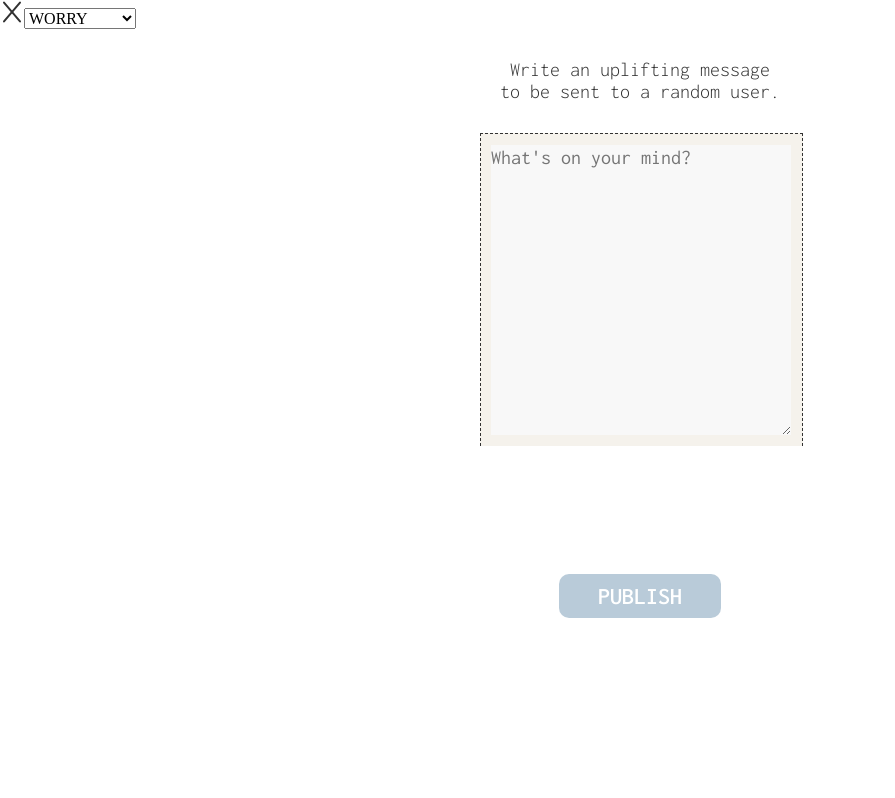
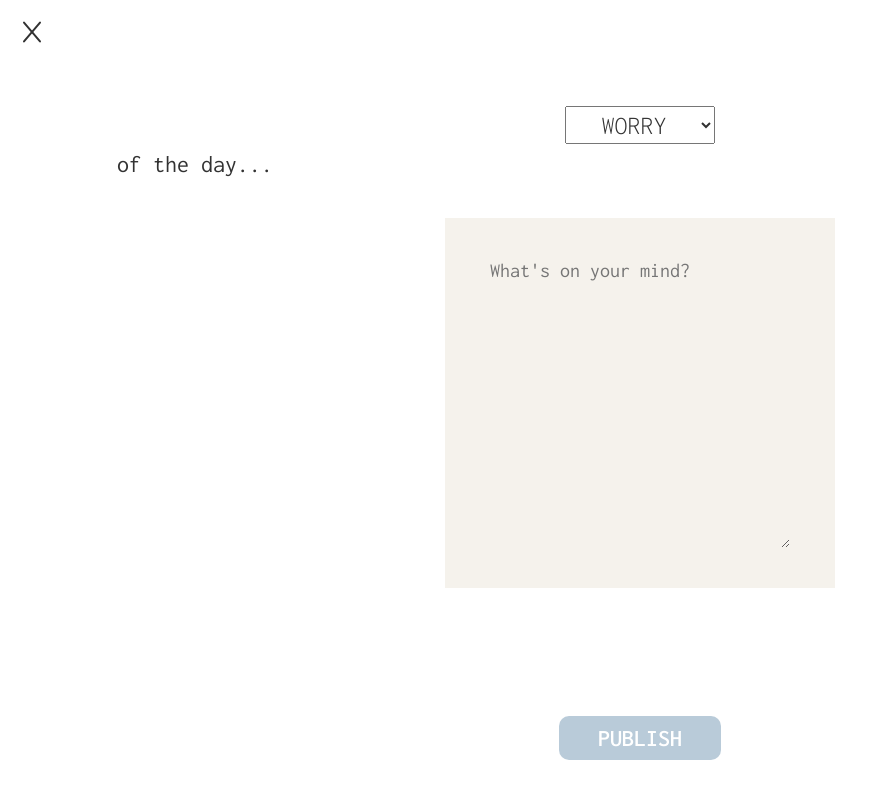
Before and after one commit to cs160-group-7/final, a React (Create React App) app: page /feed/post in a window 1280 px wide. Shown: the whole page, without its empty margins (0-895 px from the left). Built offline with nearby package versions, Linux system fonts and the light colour scheme.

Commit message:
added feed styles , added routes, added feed header prop

```diff
--- a/src/Components/FeedHeader.js
+++ b/src/Components/FeedHeader.js
@@ -4,7 +4,7 @@ import homeicon from '../assets/message-home.svg';
 import {useNavigate} from "react-router-dom";
 
 
-const FeedHeader = () => {
+const FeedHeader = (props) => {
 
     const navigate = useNavigate()
     return(
@@ -12,7 +12,7 @@ const FeedHeader = () => {
             <button className="home-button" onClick={()=>navigate("/home")}>
                 <img src={homeicon}/>
             </button>
-            <span className="feed-header-name">FEED</span>
+            <span className="feed-header-name">{props.headerName}</span>
         </div>
     )
 }
--- a/src/Components/PostDetailHeader.js
+++ b/src/Components/PostDetailHeader.js
@@ -4,7 +4,7 @@ import homeicon from '../assets/message-home.svg';
 import {useNavigate} from "react-router-dom";
 
 
-const PostDetailHeader = () => {
+const PostDetailHeader = (props) => {
 
     const navigate = useNavigate()
     return(
@@ -12,7 +12,7 @@ const PostDetailHeader = () => {
             <button className="home-button" onClick={()=>navigate("/feed")}>
                 <img src={homeicon}/>
             </button>
-            <span className="feed-header-name">FEED</span>
+            <span className="feed-header-name">{props.headerName}</span>
         </div>
     )
 }
--- a/src/pages/Feed.js
+++ b/src/pages/Feed.js
@@ -30,7 +30,7 @@ const Feed = () => {
 
     return (
         <>
-            <FeedHeader/>
+            <FeedHeader headerName = "FEED"/>
             <Row>
                 <button className="feed-filter" id = "friends" onClick = {() => onFriendsClick()}>
                     FRIENDS
--- a/src/pages/NewPost.js
+++ b/src/pages/NewPost.js
@@ -30,7 +30,7 @@ const NewPost = () => {
                 <option>WORRY</option>
                 <option>GRATITUDE</option>
             </select>
-            <h4 className="post-inst">Write an uplifting message to be sent to a random user.</h4>
+            <h4 className="post-inst">of the day...</h4>
             <div className="post-full-wrap">
                 <div className="post-container">
                     <textarea
@@ -49,6 +49,7 @@ const NewPost = () => {
                 }
                 makePost(post);
                 setContent("");
+                navigate("/feed");
             }}>PUBLISH</button>
         </>
     )
--- a/src/pages/PostDetail.js
+++ b/src/pages/PostDetail.js
@@ -4,6 +4,7 @@ import {getPostOf, makeComment } from "../server/Server";
 import {getAllCommentsOf} from "../server/Server";
 import PostDetailHeader from "../Components/PostDetailHeader";
 import Comment from "../Components/Comment";
+import Heart from "../assets/heart.svg"
 
 const PostDetail = () => {
     const location = useLocation();
@@ -36,7 +37,7 @@ const PostDetail = () => {
 
     return (
         <>
-            <PostDetailHeader/>
+            <PostDetailHeader headerName="POST"/>
             <div id = "post-detail-wrapper">
             {showCommentUI ?
                 <>
@@ -60,8 +61,12 @@ const PostDetail = () => {
                     topic : {topic}
                     <div id = "post-detail-content-wrapper">
                         <span className="post-detail-content">{content}</span>
+                        <div className="post-detail-stats">
+                            <img src={Heart} className="comment-stat-icon"/>
+                            <span>{likes}</span>
+                        </div>
                     </div>
-                    likes: {likes}
+                    {/* likes: {likes} */}
                     {comments.map((comment) => (
                         <Comment comment = {comment.data()}/>
                     ))}
--- a/src/styles/feed.css
+++ b/src/styles/feed.css
@@ -1,9 +1,20 @@
+a {
+    color: inherit;
+    text-decoration: inherit; /* no underline */
+  }
+
 .feed-header-container {
     background: #EAE7E2;
     width: 100%;
     height: 80px;
 }
 
+h4 {
+    font-size: 100%;
+    font-weight: normal;
+    padding: 0;
+    margin: 0;
+}
 span.feed-header-name {
     display: inline-block;
     text-align: center;
@@ -51,14 +62,13 @@ span.feed-header-name {
 
 #post-detail-content-wrapper {
     box-sizing: border-box;
-
-    width: 363px;
-    height: 370px;
-    left: 15px;
-    top: 125px;
     padding: 10px;
     background: #F5F2EC;
     border: 1px dashed #646261;
+    position: relative;
+    margin: 45px auto;
+    width: 363px;
+    height: 370px;
 }
 
 .post-wrapper {
@@ -95,7 +105,8 @@ span.feed-header-name {
 
 #post-detail-wrapper {
     margin : 0 auto;
-    width : 362px
+    width : 363px;
+    height: 370px;
 }
 
 .post-stats {
@@ -111,8 +122,10 @@ span.feed-header-name {
     line-height: 19px;
     /* identical to box height, or 107% */
 
-    text-align: right;
     color: #F5F2EC;
+
+    display: flex;
+    flex-direction: row-reverse;
 
 }
 
@@ -144,24 +157,20 @@ span.feed-header-name {
 
 .post-container{
     background: #F5F2EC;
-    width: 321px;
-    height: 312px;
     position: relative;
+    width: 390px;
+    height: 370px;
     margin: 0 auto;
-    border: 1px dashed #323232;
-    border-bottom: 0;
-    border-spacing: 8px;
 }
 
 .post-inst {
-    width: 280px;
+    width: 390px;
     font-family: 'Inconsolata', monospace;
-    font-weight: lighter;
-    line-height: 22px;
-    font-size: 20px;
+    font-size: 24px;
     text-align: center;
-    margin: 30px auto;
     color: #323232;
+    line-height: 40px;
+    margin-bottom: 34px;
 }
 
 .post-container>textarea {
@@ -175,7 +184,7 @@ span.feed-header-name {
     top:50%;
     transform: translate(-150px,-145px);
     padding: 0;
-    background-color: #f8f8f8;
+    background-color: #F5F2EC;
     color: #323232;
     font-family: 'Inconsolata', monospace;
     line-height: 26px;
@@ -184,7 +193,8 @@ span.feed-header-name {
 
 .post-full-wrap {
     background-color: #f8f8f8;
-    width:321px;
+    width:390px;
+    height: 370px;
     margin: 0 auto;
 }
 
@@ -254,13 +264,96 @@ span.feed-header-name {
 }
 
 .comment-stat-icon {
-    width: 25.22px;
-    height: 29px;
+
 }
 
 .comment-stat-number {
-    width: 9px;
-    height: 19px;
+    width: 14px;
+    height: 24px;
     top: 100px;
+    line-height: 24px;
+    font-size: 14px;
+    margin-left: 4px;
+}
+
+.post-stats :nth-child(1) {
+    order: 4;
+}
+.post-stats :nth-child(2) {
+    order: 3;
+}
+.post-stats :nth-child(3) {
+    order: 2;
+    margin-left: 6px;
+}
+.post-stats :nth-child(4) {
+    order: 1;
+    margin-right: 20px;
+}
+
+
+#friends:hover, #yours:hover {
+    color: #FCC9C5;
+}
+
+#post-content {
+    padding: 10px 17px;
+    height: 72px;
+    line-height:40px;
+    font-size: 22px;
+}
+
+#post-author {
+    height: 34px;
+    line-height: 34px;
+    font-size: 22px;
+    text-align: right;
+    margin-right: 28px;
+}
+
+.post-detail-stats {
+    width: 363px;
+    height: 24px;
+    background: rgba(50, 50, 50, 0.3);
+    position: absolute;
+    bottom : 0;
+    left: 0;
+    font-family: 'Inconsolata';
+    font-style: normal;
+    font-weight: 500;
+    font-size: 17.6522px;
+    line-height: 19px;
+    /* identical to box height, or 107% */
+
+    color: #F5F2EC;
+
+    display: flex;
+    flex-direction: row-reverse;
 
 }
+.post-detail-stats>span {
+    height: 24px;
+    line-height: 24px;
+    order: -1;
+    margin-right: 20px;
+    margin-left: 6px;
+}
+
+/*New Post*/
+.exit-button {
+    padding: 20px;
+}
+
+#topic-select {
+    display: block;
+    margin: 38px auto 0;
+    width: 150px;
+    height: 38px;
+    font-family: 'Inconsolata';
+    font-size: 26px;
+    line-height: 38px;
+    text-align: center;
+    color: #323232;
+    font-weight: 300;
+
+}
```
Also changed, not shown: src/assets/comment.svg, src/assets/heart.svg.
